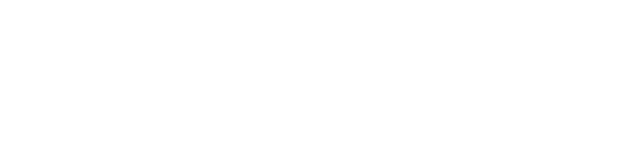
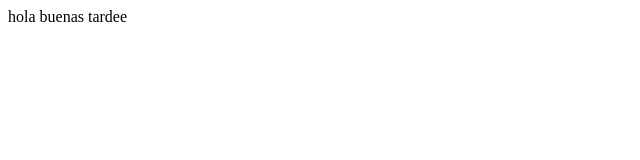
Before and after one commit to Setfer/Practica-final-css-buena, a plain HTML site: page index.html in a window 1280 px wide. Shown: the whole page, without its empty margins (0-640 px from the left). Drawn offline with Linux system fonts and the light colour scheme.

Commit message:
Update index.html

```diff
--- a/index.html
+++ b/index.html
@@ -6,5 +6,7 @@
     <title>Document</title>
     <link rel="stylesheet" href="style.css" />
   </head>
-  <body></body>
+  <body>
+    hola buenas tardee
+  </body>
 </html>
```
